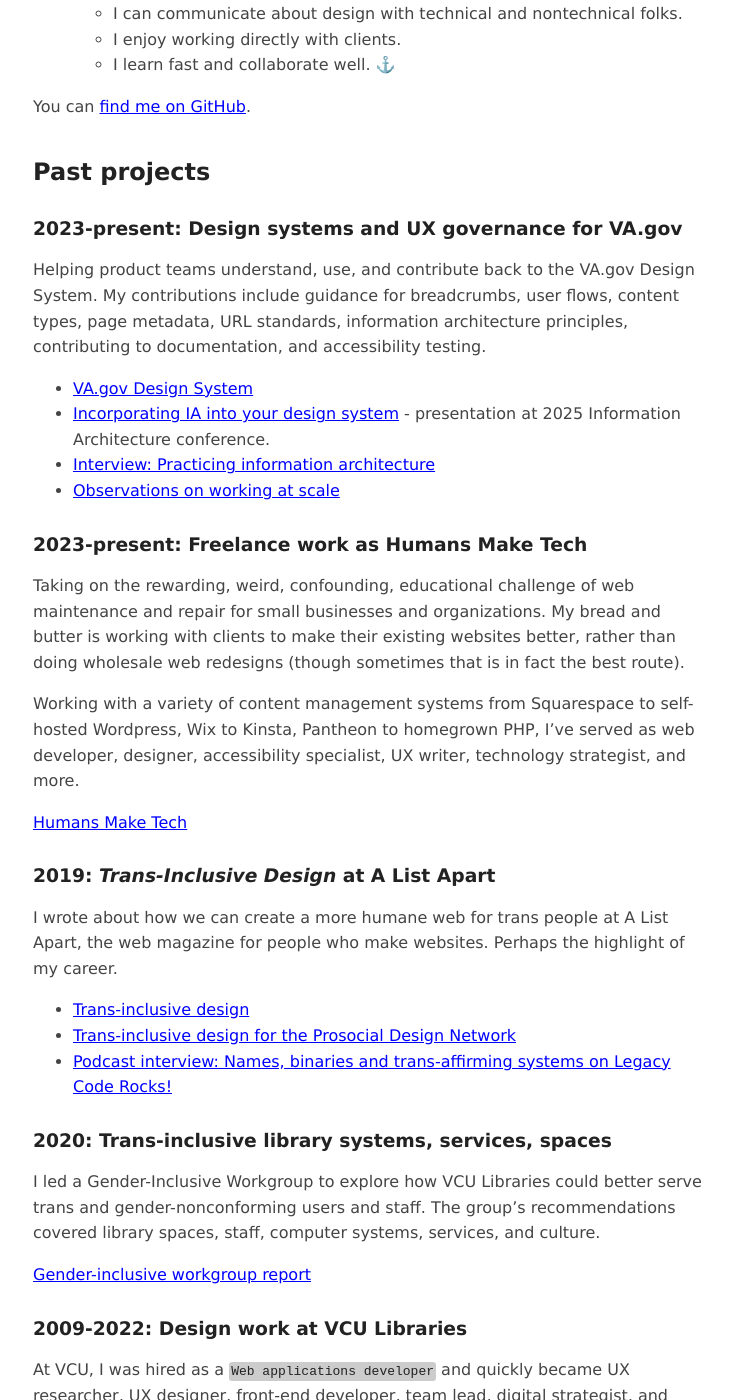
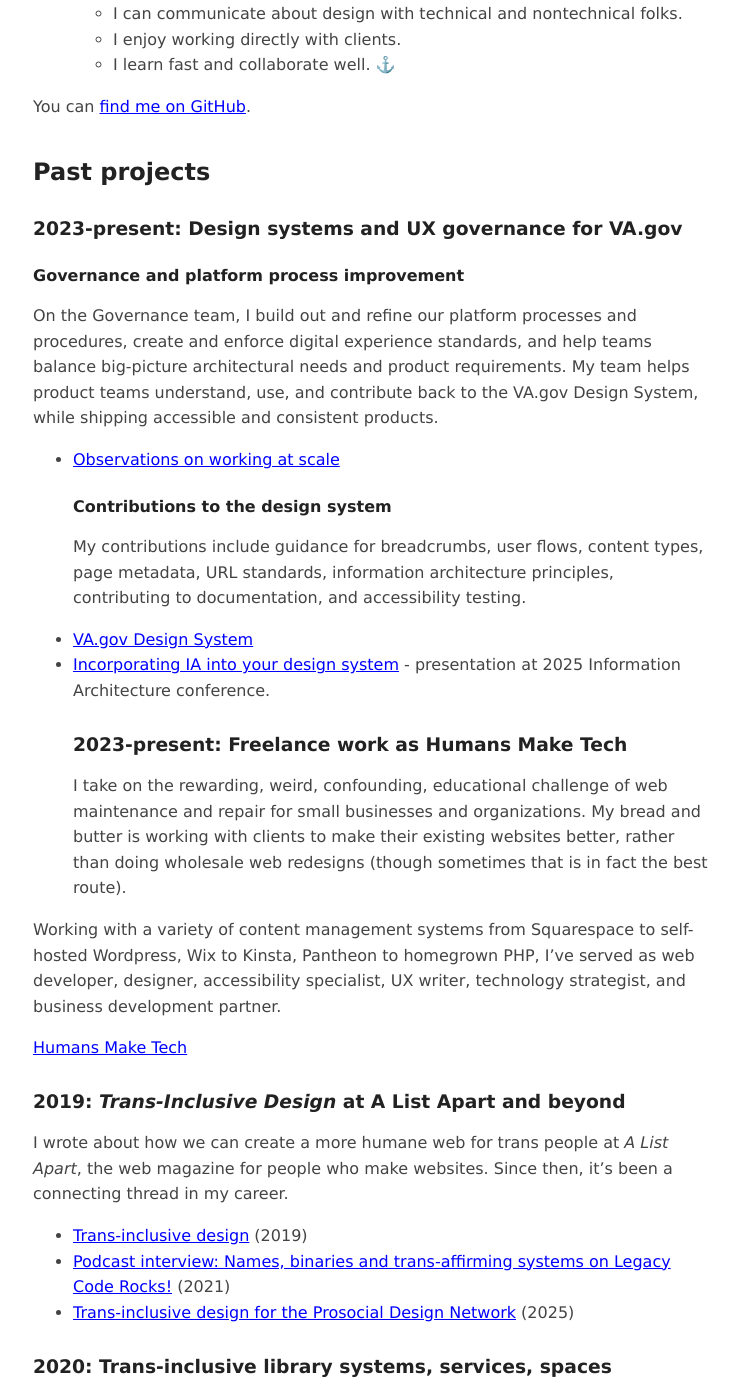
Before and after one commit to erinrwhite/jadeite, a Jekyll site: the page built from work.md, in a window 1280 px wide and 1400 px high, scrolled down 1178 px. Shown: the whole window, without its empty margins (267-1006 px from the left). Built offline with Jekyll 4.4.1, drawn with Linux system fonts in a browser that asks for light colours.

Commit message:
update portfolio page contne

```diff
--- a/work.md
+++ b/work.md
@@ -40,25 +40,26 @@ You can [find me on GitHub](https://github.com/erinrwhite).
 
 ### 2023-present: Design systems and UX governance for VA.gov
 
-Helping product teams understand, use, and contribute back to the VA.gov Design System. My contributions include guidance for breadcrumbs, user flows, content types, page metadata, URL standards, information architecture principles, contributing to documentation, and accessibility testing.
+#### Governance and platform process improvement
+On the Governance team, I build out and refine our platform processes and procedures, create and enforce digital experience standards, and help teams balance big-picture architectural needs and product requirements. My team helps product teams understand, use, and contribute back to the VA.gov Design System, while shipping accessible and consistent products.
+- [Observations on working at scale](https://erinrwhite.com/observations-on-working-at-scale/)
+#### Contributions to the design system
+My contributions include guidance for breadcrumbs, user flows, content types, page metadata, URL standards, information architecture principles, contributing to documentation, and accessibility testing.
 
 - [VA.gov Design System](https://design.va.gov/ia/)
 - [Incorporating IA into your design system](https://web.archive.org/web/20250615110955/https://www.theiaconference.com/sessions/making-ia-visible-at-scale-representing-information-architecture-in-your-design-system/) - presentation at 2025 Information Architecture conference.
-- [Interview: Practicing information architecture](https://erinrwhite.com/ia-interview/)
-- [Observations on working at scale](https://erinrwhite.com/observations-on-working-at-scale/)
+### 2023-present: Freelance work as Humans Make Tech
+I take on the rewarding, weird, confounding, educational challenge of web maintenance and repair for small businesses and organizations. My bread and butter is working with clients to make their existing websites better, rather than doing wholesale web redesigns (though sometimes that is in fact the best route).
 
-### 2023-present: Freelance work as Humans Make Tech
-Taking on the rewarding, weird, confounding, educational challenge of web maintenance and repair for small businesses and organizations. My bread and butter is working with clients to make their existing websites better, rather than doing wholesale web redesigns (though sometimes that is in fact the best route).
-
-Working with a variety of content management systems from Squarespace to self-hosted Wordpress, Wix to Kinsta, Pantheon to homegrown PHP, I've served as web developer, designer, accessibility specialist, UX writer, technology strategist, and more.
+Working with a variety of content management systems from Squarespace to self-hosted Wordpress, Wix to Kinsta, Pantheon to homegrown PHP, I've served as web developer, designer, accessibility specialist, UX writer, technology strategist, and business development partner.
 
 [Humans Make Tech](https://humansmake.tech)
-### 2019: *Trans-Inclusive Design* at A List Apart
-I wrote about how we can create a more humane web for trans people at A List Apart, the web magazine for people who make websites. Perhaps the highlight of my career.
+### 2019: *Trans-Inclusive Design* at A List Apart and beyond
+I wrote about how we can create a more humane web for trans people at *A List Apart*, the web magazine for people who make websites. Since then, it's been a connecting thread in my career.
 
-- [Trans-inclusive design](https://alistapart.com/article/trans-inclusive-design/)
-- [Trans-inclusive design for the Prosocial Design Network](https://erinrwhite.com/trans-inclusive-design-prosocial)
-- [Podcast interview: Names, binaries and trans-affirming systems on Legacy Code Rocks!](https://erinrwhite.com/podcast-interview-names-binaries-and-trans-affirming-systems-on-legacy-code-rocks/)
+- [Trans-inclusive design](https://alistapart.com/article/trans-inclusive-design/) (2019)
+- [Podcast interview: Names, binaries and trans-affirming systems on Legacy Code Rocks!](https://erinrwhite.com/podcast-interview-names-binaries-and-trans-affirming-systems-on-legacy-code-rocks/) (2021)
+- [Trans-inclusive design for the Prosocial Design Network](https://erinrwhite.com/trans-inclusive-design-prosocial) (2025)
 
 ### 2020: Trans-inclusive library systems, services, spaces
 I led a Gender-Inclusive Workgroup to explore how VCU Libraries could better serve trans and gender-nonconforming users and staff. The group’s recommendations covered library spaces, staff, computer systems, services, and culture.
```
